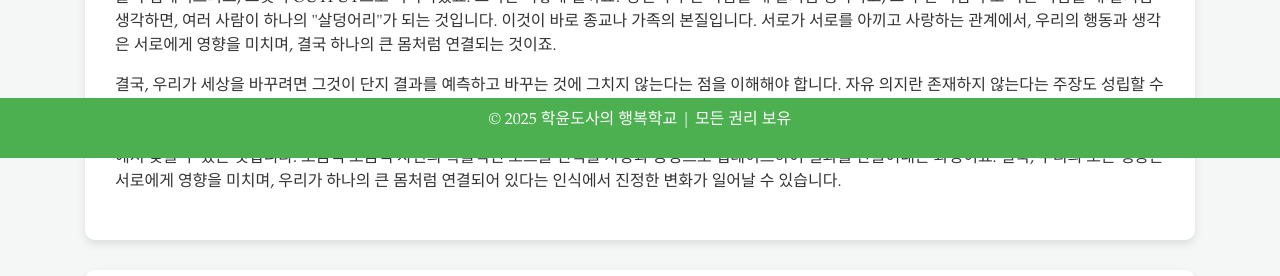
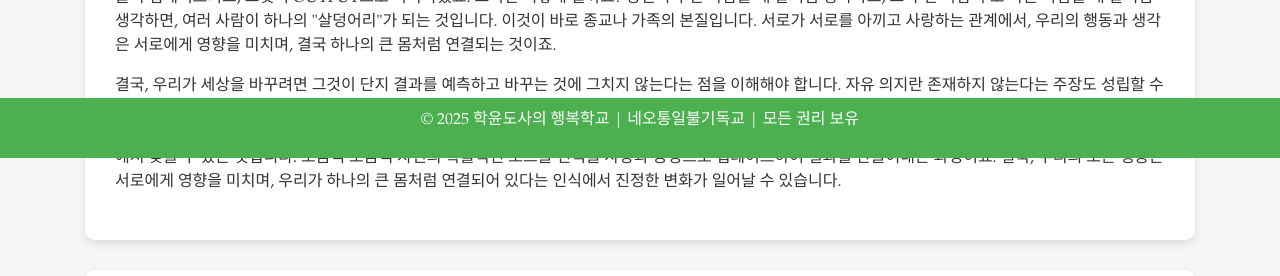
Before and after one commit to suitzero/suitzero.github.io, a Jekyll site: the page hydosa.html, which Jekyll copies as it is, in a window 1280 px wide. Shown: the part 742-1018 px from the top of the page. Built offline with Jekyll 4.4.1, drawn with Linux system fonts in a browser that asks for light colours; some web fonts are replaced.

Commit message:
Update hydosa.html

```diff
--- a/hydosa.html
+++ b/hydosa.html
@@ -100,7 +100,7 @@
 
     <!-- Footer Section -->
     <footer>
-        <p>&copy; 2025 학윤도사의 행복학교 | 모든 권리 보유</p>
+        <p>&copy; 2025 학윤도사의 행복학교 | 네오통일불기독교 | 모든 권리 보유</p>
     </footer>
 
     <!-- Bootstrap JS and dependencies (Optional for interactivity) -->
```
